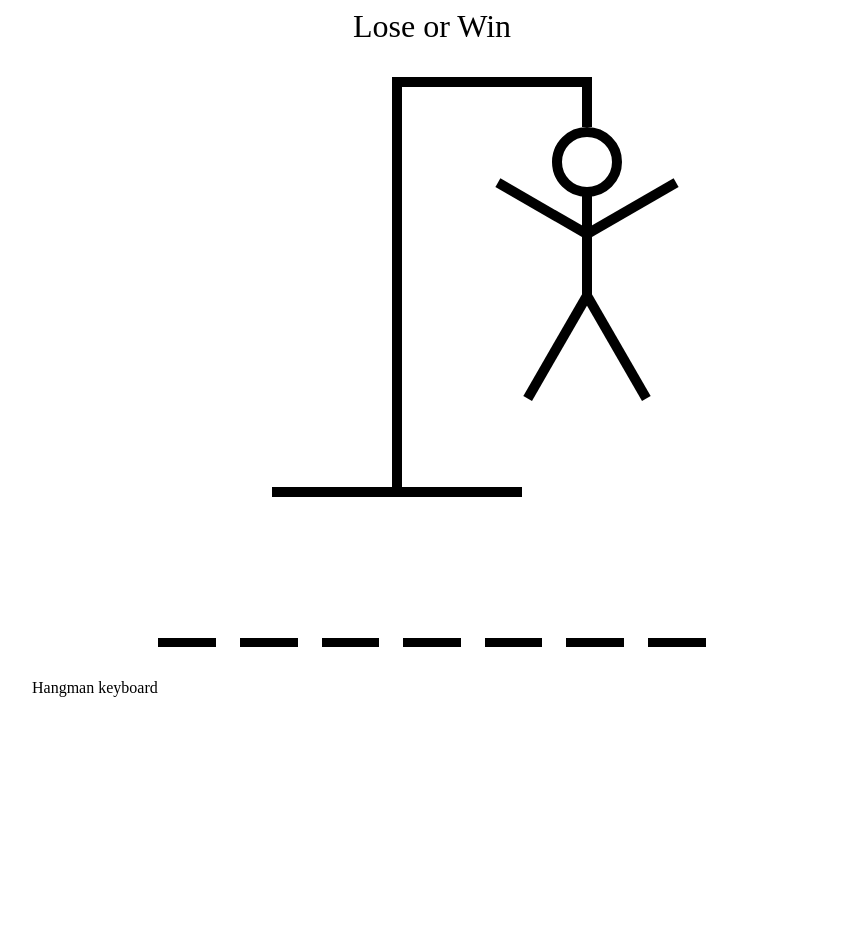
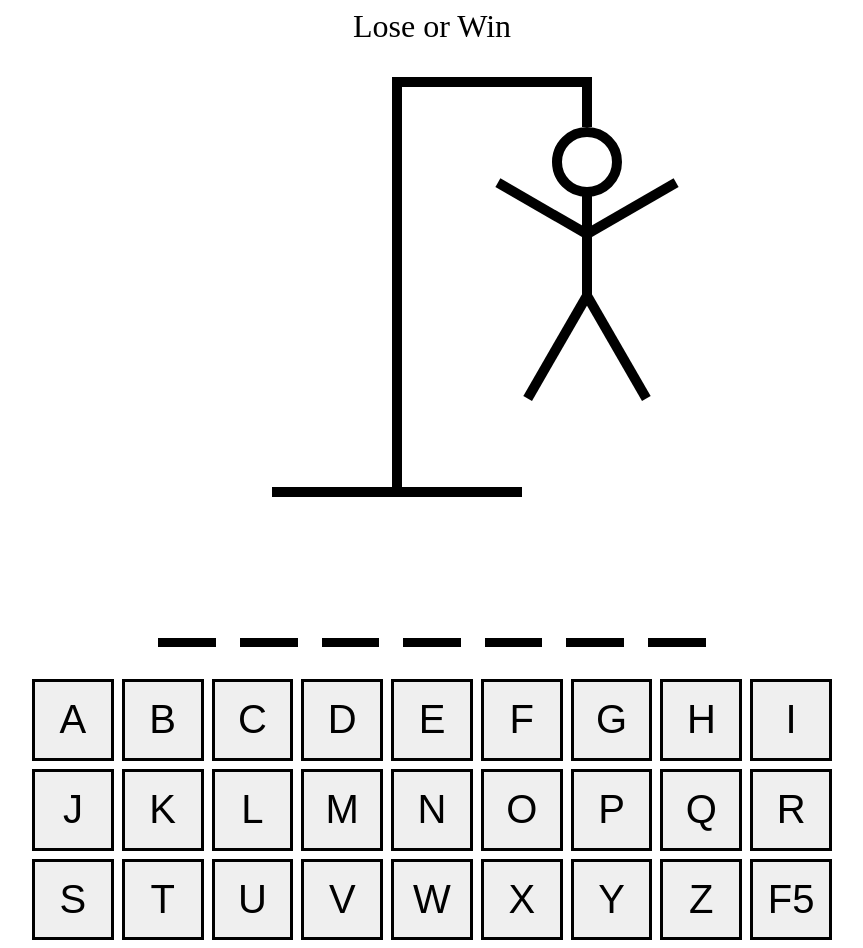
Before and after one commit to danangsw/hangman-react-ts, a React (Vite) app: page / in a window 1280 px wide. Shown: the whole page, without its empty margins (208-1071 px from the left). Before the commit the page ends 800 px from the top, so only its background shows below. Built offline with nearby package versions, Linux system fonts and the light colour scheme; the HTML template or start-up script is replaced by a standard one.

Commit message:
Add keyboard component

```diff
--- a/src/component/HangmanKeyboard.tsx
+++ b/src/component/HangmanKeyboard.tsx
@@ -1,9 +1,23 @@
 import { Component } from "react";
+import '../style/HangmanKeyboard.css'
+
+const KEYS = ['a', 'b', 'c', 'd', 'e', 'f', 'g', 'h', 'i', 'j', 'k', 'l', 'm', 'n', 'o', 'p', 'q', 'r', 's', 't', 'u', 'v', 'w', 'x', 'y', 'z', 'f5']
 
 class HangmanKeyboard extends Component
 {
     render() {
-        return (<div>Hangman keyboard</div>);
+        return (<div style={{
+            display: 'grid',
+            gridTemplateColumns: 'repeat(auto-fit, minmax(75px, 1fr))',
+            gap: '.5rem',
+        }}>
+            {KEYS.map(key => {
+                return (
+                    <button className='btn' key={`key-${key}`}
+                    >{key}</button>
+                )
+            })}
+        </div>);
     }
 }
 
--- /dev/null
+++ b/src/style/HangmanKeyboard.css
@@ -0,0 +1,25 @@
+.btn {
+    width: 100%;
+    border: 3px solid black;
+    aspect-ratio: 1/1;
+    font-size: 2.5rem;
+    text-transform: uppercase;
+    padding: .5rem;
+    font-weight: normal;
+    cursor: pointer;
+    color: black;
+}
+
+.btn.active {
+    background-color: hsl(200, 100%, 50%);
+    color: white;
+}
+
+.btn.inactive {
+    opacity: .3;
+}
+
+.btn:hover:not(:disabled),
+.btn:focus:not(:disabled) {
+    background-color: hsl(200, 100%, 75%);
+}
```
